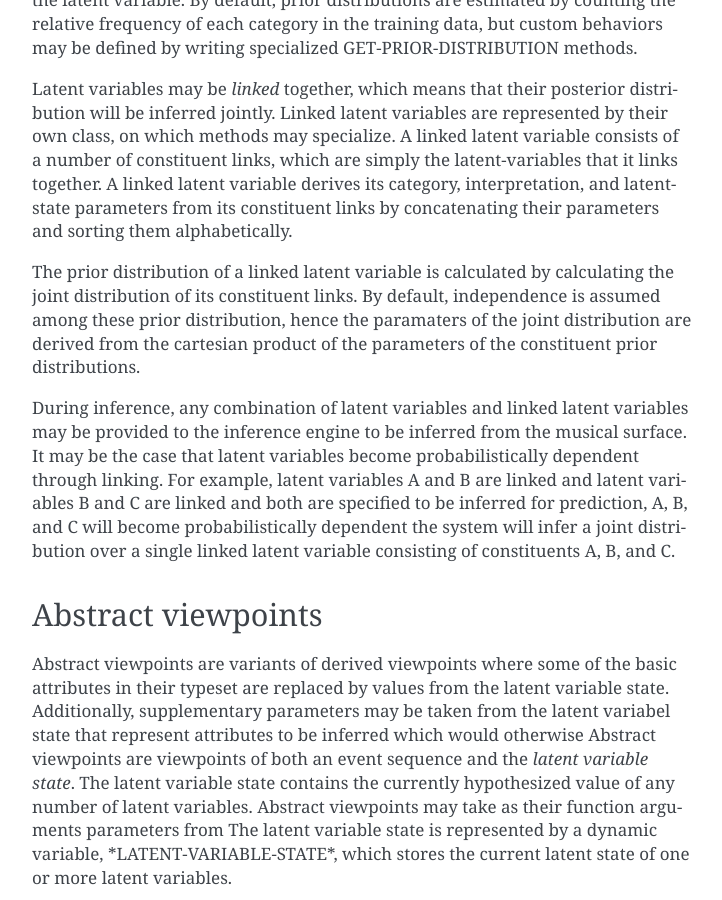
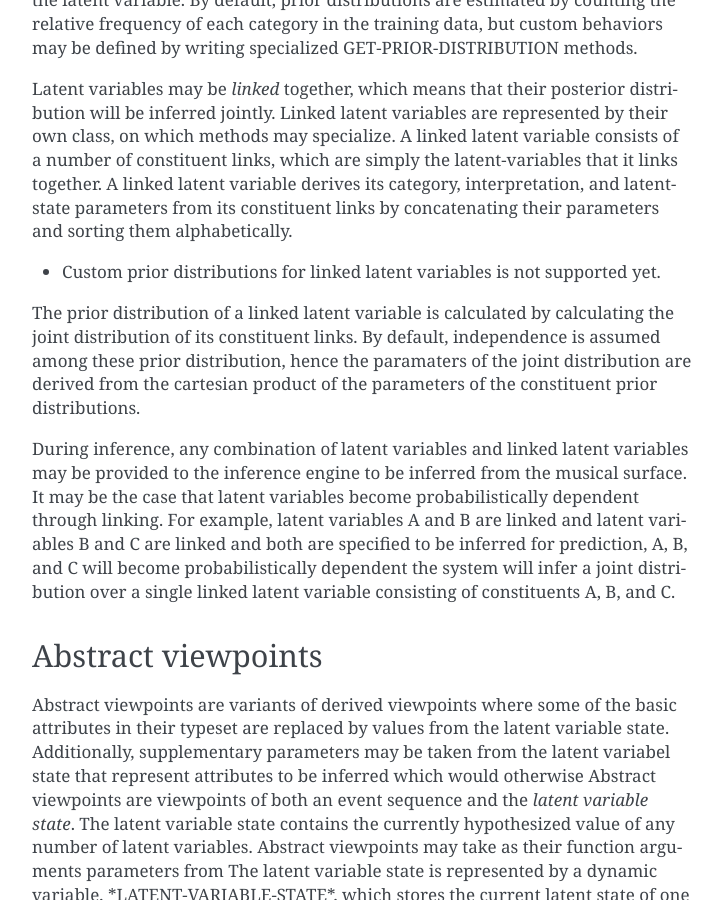
Before and after one commit to mtpearce/idyom, a Sphinx documentation site: the page built from documentation/inference.rst, in a window 1280 px wide and 900 px high, scrolled down 2715 px. Shown: the whole window, without its empty margins (388-1110 px from the left). Built offline with Sphinx 7.4.7, drawn with Linux system fonts in a browser that asks for light colours.

Commit message:
latent variable inference

```diff
--- a/documentation/inference.rst
+++ b/documentation/inference.rst
@@ -95,6 +95,8 @@ Linked latent variables are represented by their own class, on which methods may
 A linked latent variable consists of a number of constituent links, which are simply the latent-variables that it links together.
 A linked latent variable derives its category, interpretation, and latent-state parameters from its constituent links by concatenating their parameters and sorting them alphabetically.
 
+* Custom prior distributions for linked latent variables is not supported yet.
+
 The prior distribution of a linked latent variable is calculated by calculating the joint distribution of its constituent links.
 By default, independence is assumed among these prior distribution, hence the paramaters of the joint distribution are derived from the cartesian product of the parameters of the constituent prior distributions.
 
```
Also changed, not shown: 7 other files.
